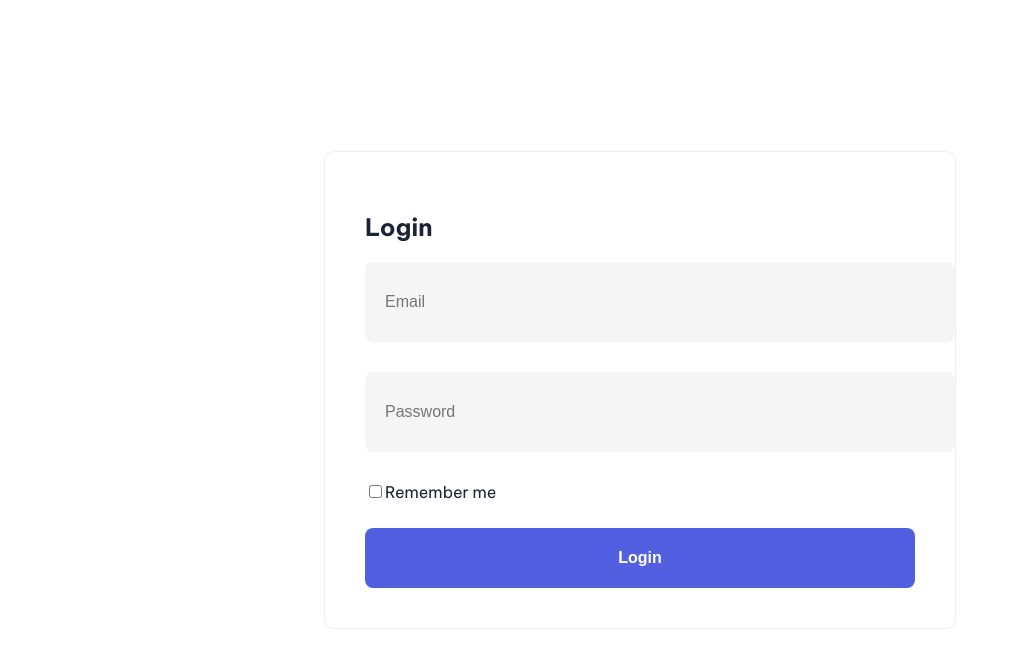
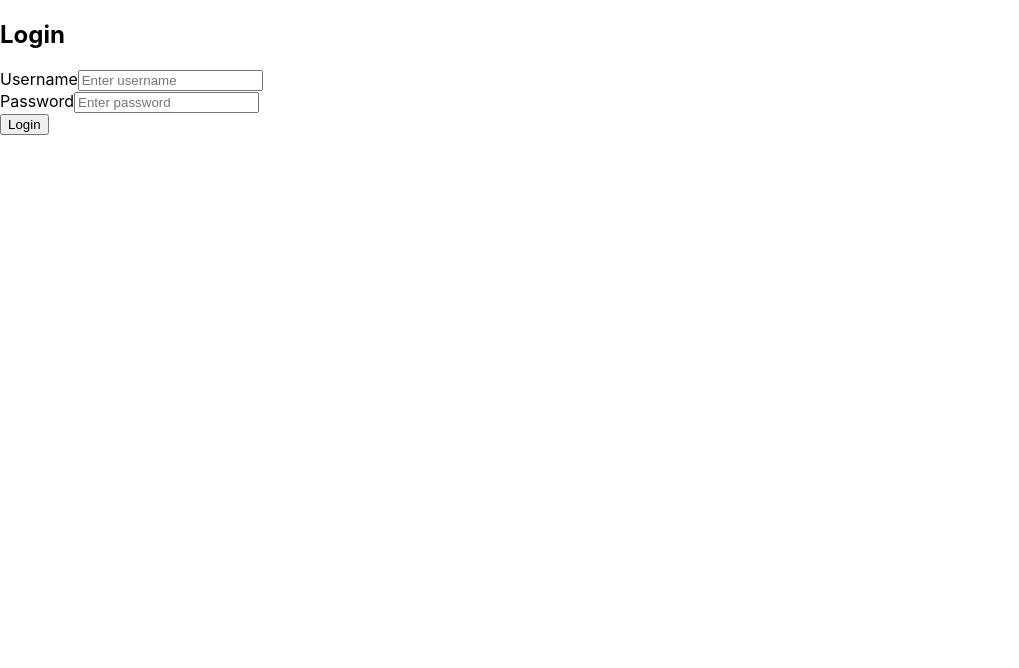
Before and after one commit to minhtu1510/metting-app, a React (Create React App) app in the folder FE/: page / in a window 1280 px wide. Shown: the top 668 px of the page, without its empty margins (0-1019 px from the left). Built offline with nearby package versions, Linux system fonts and the light colour scheme; the HTML template or start-up script is replaced by a standard one.

Commit message:
update login function

```diff
--- a/FE/src/App.js
+++ b/FE/src/App.js
@@ -5,7 +5,7 @@ import { DefaultLayout } from './layouts/DefaultLayout';
 import { WorkspacePage } from './pages/Meetting/WorkspacePage.jsx';
 import {UserPage } from './pages/User/UserPage.js';
 import { WordPage } from './pages/Word/WordPage.js';
-import { LoginPage } from './pages/Auth/LoginPage.jsx';
+import  LoginPage  from './pages/Auth/LoginPage.jsx';
 import { RolesPage } from './pages//Roles/RolesPage.jsx';
 import { PermissionsPage } from './pages/Roles/PermissionsPage.jsx';
 import { AccountsPage } from './pages/Account/AccountsPage.jsx';
--- a/FE/src/pages/Auth/LoginPage.jsx
+++ b/FE/src/pages/Auth/LoginPage.jsx
@@ -1,18 +1,75 @@
-export const LoginPage = () => {
-    return(
-        <>
-        <div className="login">
-            <div className="form">
-                <h2 classNam="title">Login</h2>
-                <form action="">
-                    <input type="email" name="email" placeholder="Email" required/>
-                    <input type="password" name="password" placeholder="Password" required/>
-                    <input type="checkbox" name="remember" id="remember"/>
-                    <label for="remember">Remember me</label>
-                    <button type="submit">Login</button>
-                </form>
-            </div>
-            </div>
-        </>
-    )
-}
+import { useState } from "react";
+import { Navigate } from "react-router-dom";
+import axios from "axios";
+
+const LoginPage = () => {
+    const [username, setUsername] = useState("");
+    const [password, setPassword] = useState("");
+    const [loading, setLoading] = useState(false);
+    const [error, setError] = useState(null);
+    const [isAuthenticated, setIsAuthenticated] = useState(
+        !!localStorage.getItem("token")
+    );
+
+    const handleSubmit = async (e) => {
+        e.preventDefault();
+        setLoading(true);
+        setError(null);
+
+        try {
+            const response = await axios.post("http://localhost:8000/auth/login", {
+                username,
+                password,
+            });
+
+            localStorage.setItem("token", response.data.access_token);
+            setIsAuthenticated(true);
+        } catch (err) {
+            setError(err.response?.data?.detail || "Login failed");
+        } finally {
+            setLoading(false);
+        }
+    };
+
+    if (isAuthenticated) {
+        return <Navigate to="/workspace" replace />;
+    }
+
+    return (
+        <div className="auth-container">
+            <h2>Login</h2>
+            <form onSubmit={handleSubmit} className="auth-form">
+                <div className="form-group">
+                    <label htmlFor="username">Username</label>
+                    <input
+                        id="username"
+                        type="text"
+                        value={username}
+                        onChange={(e) => setUsername(e.target.value)}
+                        placeholder="Enter username"
+                        disabled={loading}
+                        required
+                    />
+                </div>
+                <div className="form-group">
+                    <label htmlFor="password">Password</label>
+                    <input
+                        id="password"
+                        type="password"
+                        value={password}
+                        onChange={(e) => setPassword(e.target.value)}
+                        placeholder="Enter password"
+                        disabled={loading}
+                        required
+                    />
+                </div>
+                <button type="submit" disabled={loading}>
+                    {loading ? "Logging in..." : "Login"}
+                </button>
+                {error && <p className="error">{error}</p>}
+            </form>
+        </div>
+    );
+};
+
+export default LoginPage;
```
